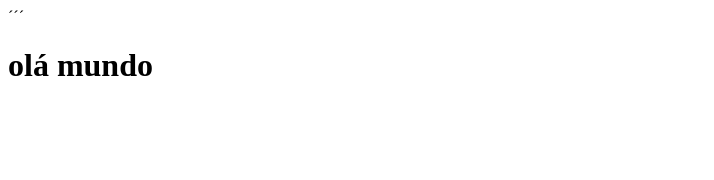
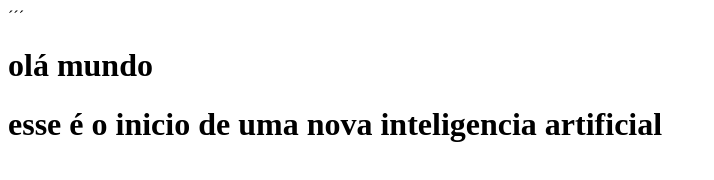
Before and after one commit to Furro1303/Escola, a plain HTML site: page Index.html in a window 1280 px wide. Shown: the whole page, without its empty margins (0-714 px from the left). Drawn offline with Linux system fonts and the light colour scheme.

Commit message:
Update Index.html

```diff
--- a/Index.html
+++ b/Index.html
@@ -2,4 +2,5 @@
 ´´´
 <html>
   <h1> olá mundo <h1>
+    <h1> esse é o inicio de uma nova inteligencia artificial <h1>
 <html>
```
